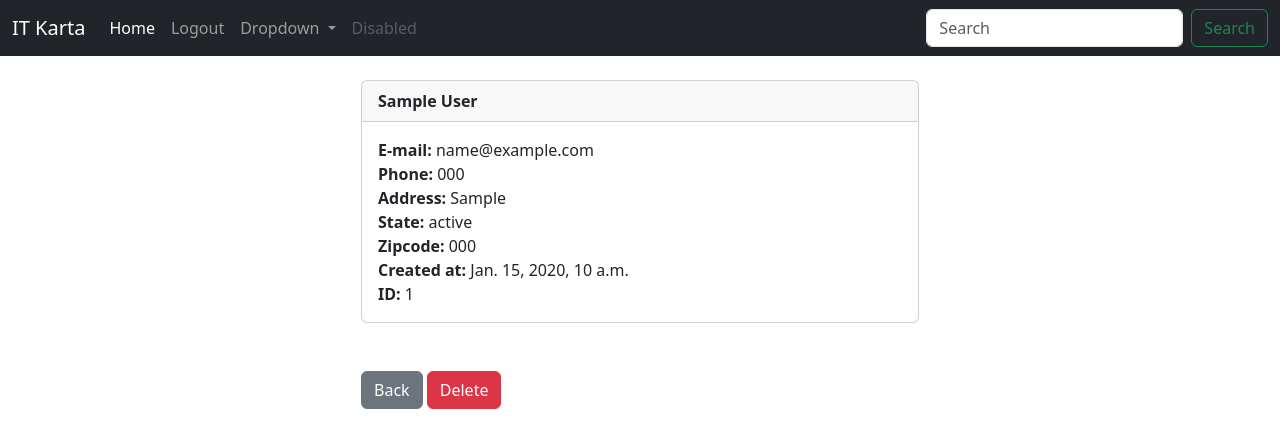
After one commit to behrlevi/IT_Inventory, a Django app: page /record/1 in a window 1280 px wide. The commit adds this page. Shown: the top 448 px of the page. Run offline with Django 4.2, Linux system fonts and the light colour scheme; a user stored in the database is signed in; tables that the repository leaves empty hold one stand-in row (values such as "Sample post").

Commit message:
Coded user record tables and added the delete functionality

```diff
--- a/website/templates/home.html
+++ b/website/templates/home.html
@@ -35,7 +35,7 @@
         <td>{{ record.state }}</td>
         <td>{{ record.zipcode }}</td>
         <td>{{ record.created_at }}</td>
-        <td>{{ record.id }}</td>
+        <td><a href="{% url 'record' record.id %}">{{ record.id }}</a></td>
     </tr>
   {% endfor %}
 {% endif %}
@@ -46,7 +46,7 @@
 
 
 {% else %}
-
+<div class="col-md-6 offset-md-3">
 <h1>Login</h1>
 <br/>
 
--- a/website/templates/navbar.html
+++ b/website/templates/navbar.html
@@ -1,13 +1,13 @@
 <nav class="navbar navbar-expand-lg navbar-dark bg-dark">
   <div class="container-fluid">
-    <a class="navbar-brand" href="{% url 'home' %}">IT Karta</a>
+    <a class="navbar-brand" href="">IT Karta</a>
     <button class="navbar-toggler" type="button" data-bs-toggle="collapse" data-bs-target="#navbarSupportedContent" aria-controls="navbarSupportedContent" aria-expanded="false" aria-label="Toggle navigation">
       <span class="navbar-toggler-icon"></span>
     </button>
     <div class="collapse navbar-collapse" id="navbarSupportedContent">
       <ul class="navbar-nav me-auto mb-2 mb-lg-0">
         <li class="nav-item">
-          <a class="nav-link active" aria-current="page" href="#">Home</a>
+          <a class="nav-link active" aria-current="page" href="{% url 'home' %}">Home</a>
         </li>
 
           {% if user.is_authenticated %}
--- /dev/null
+++ b/website/templates/record.html
@@ -0,0 +1,29 @@
+{% extends 'base.html' %}
+{% block content %}
+
+<div class="col-md-6 offset-md-3">
+
+<div class="card">
+  <div class="card-header">
+    <strong>{{ customer_record.first_name }}</strong>
+	<strong>{{ customer_record.last_name }}</strong>
+  </div>
+  <div class="card-body">
+    	<p class="card-text">
+    	<strong>E-mail: </strong>{{ customer_record.email }}<br/>
+		<strong>Phone: </strong>{{ customer_record.phone }}<br/>
+		<strong>Address: </strong>{{ customer_record.city }}<br/>
+		<strong>State: </strong>{{ customer_record.state }}<br/>
+		<strong>Zipcode: </strong>{{ customer_record.zipcode }}<br/>
+		<strong>Created at: </strong>{{ customer_record.created_at }}<br/>
+		<strong>ID: </strong>{{ customer_record.id }}<br/>
+    </h5>
+  </div>
+</div>
+
+<br/><br/>
+
+<a href="{% url 'home' %}" class="btn btn-secondary">Back</a>
+<a href="{% url 'delete_record' customer_record.id %}" class="btn btn-danger">Delete</a>
+</div>
+{% endblock %}
--- a/website/urls.py
+++ b/website/urls.py
@@ -6,5 +6,7 @@ urlpatterns = [
     #path('login', views.login_user, name='login'),
     path('logout/', views.logout_user, name='logout'),
     path('register/', views.register_user, name='register'),
+    path('record/<int:pk>',views.customer_record, name='record'),
+    path('delete_record/<int:pk>',views.delete_record, name='delete_record'),
 
 ]
--- a/website/views.py
+++ b/website/views.py
@@ -40,10 +40,30 @@ def register_user(request):
 			password = form.cleaned_data['password1']
 			user = authenticate(username=username, password=password)
 			login(request, user)
-			messages.success(request, "You Have Successfully Registered! Welcome!")
+			messages.success(request, "You have successfully registered! Welcome!")
 			return redirect('home')
 	else:
 		form = SignUpForm()
 		return render(request, 'register.html', {'form':form})
 
 	return render(request, 'register.html', {'form':form})
+
+
+def customer_record(request, pk):
+	if request.user.is_authenticated:
+		#Look up records
+		customer_record=Record.objects.get(id=pk)
+		return render(request, 'record.html', {'customer_record':customer_record})
+	else:
+		messages.success(request, "You must be logged in to view this page.")
+		return redirect('home')
+
+def delete_record(request, pk):
+	if request.user.is_authenticated:
+		delete_it = Record.objects.get(id=pk)
+		delete_it.delete()
+		messages.success(request, "Record deleted successfully.")
+		return redirect('home')
+	else:
+		messages.success(request, "You must be logged in to delete records.")
+		return redirect('home')
```
